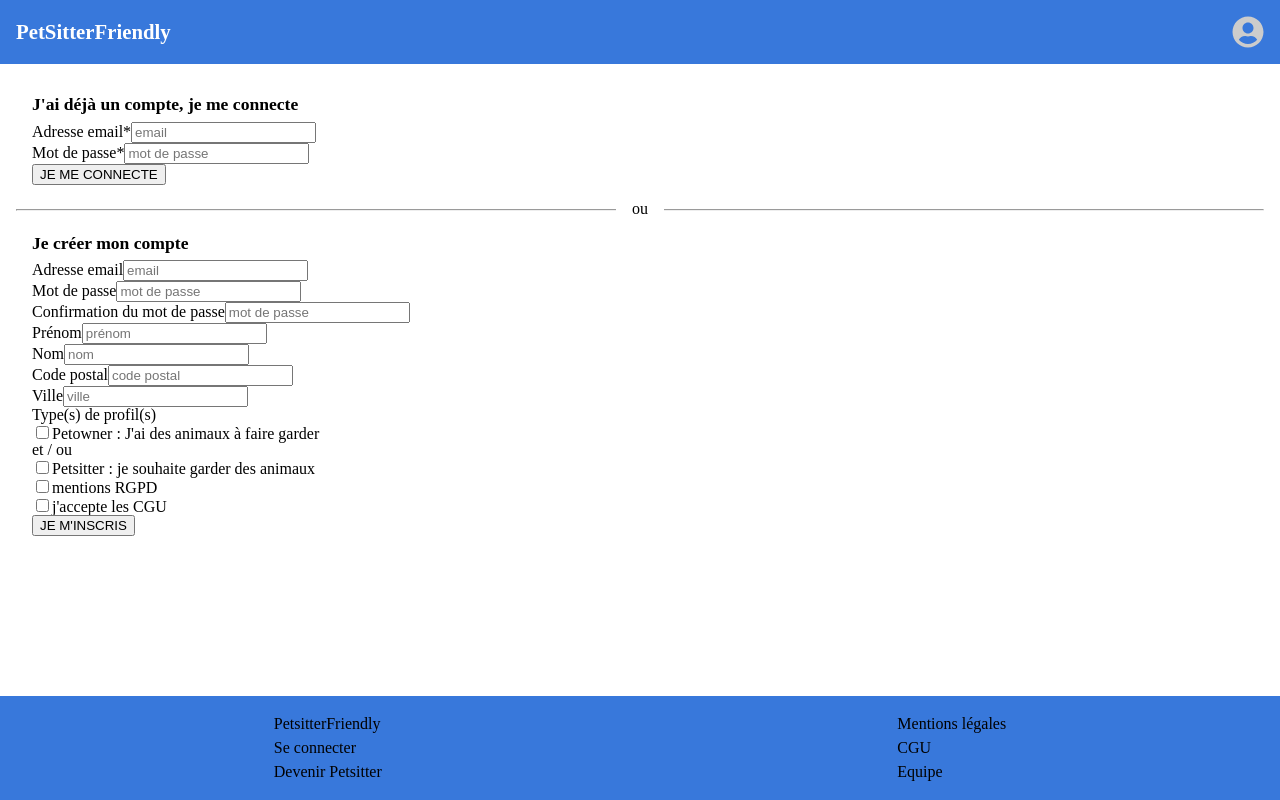
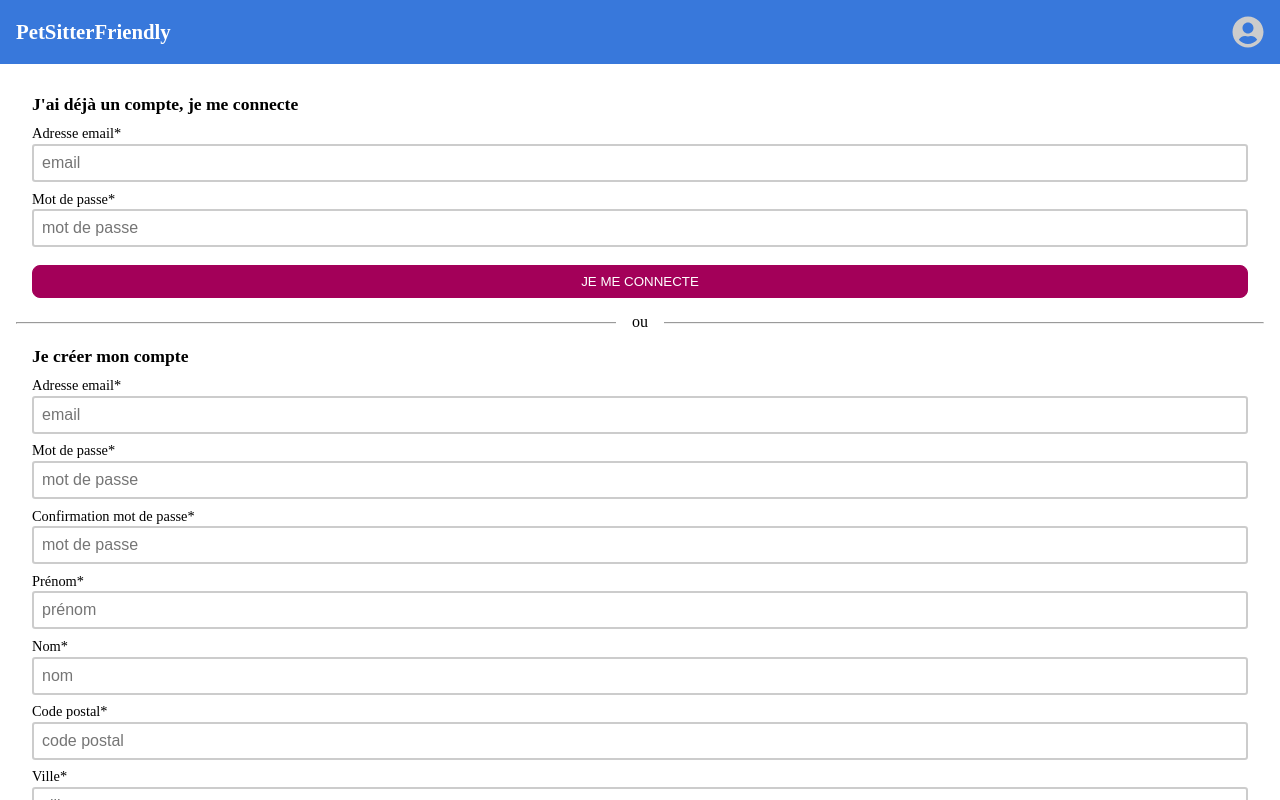
Before and after one commit to Simon-Honore/PetsitTop-Front, a React (Vite) app: page /identification in a window 1280 px wide. Both pictures are taken after a click on the button "CONTINUER". Shown: the top 800 px of the page. Built offline with nearby package versions, Linux system fonts and the light colour scheme.

Commit message:
feat(app): create filed checkbox componant and identification page completed

```diff
--- a/src/components/Field/Field.jsx
+++ b/src/components/Field/Field.jsx
@@ -16,7 +16,7 @@ function Field({
     <div className={cn('field', { 'field--has-content': value.length > 0 })}>
       <label
         htmlFor={inputId}
-        className="field-label"
+        className="field__label"
       >
         {label}
       </label>
@@ -25,7 +25,7 @@ function Field({
         value={value}
         id={inputId}
         type={type}
-        className="field-input"
+        className="field__input"
         placeholder={placeholder}
         name={name}
       />
--- a/src/components/Field/Field.scss
+++ b/src/components/Field/Field.scss
@@ -0,0 +1,17 @@
+.field {
+	padding: 0.3rem 0;
+	display: flex;
+	flex-direction: column;
+
+	&__label {
+		font-size: 0.9rem;
+		margin-bottom: 0.2rem;
+	}
+
+	&__input {
+		border: 2px solid #ccc;
+		border-radius: 0.2rem;
+		font-size: 1rem;
+		padding: 0.5rem;
+	}
+}
--- /dev/null
+++ b/src/components/FieldCheckbox/FieldCheckbox.jsx
@@ -0,0 +1,43 @@
+import { string } from 'prop-types';
+import cn from 'classnames';
+import './FieldCheckbox.scss';
+
+// == Composant
+function FieldCheckbox({
+  label,
+  name,
+  value,
+}) {
+  const inputId = `field-${name}`;
+
+  return (
+    <div className={cn('field-checkbox', { 'field-checkbox--has-content': value.length > 0 })}>
+      <input
+        value={value}
+        id={inputId}
+        type="checkbox"
+        className="field-checkbox__input"
+        name={name}
+      />
+
+      <label
+        htmlFor={inputId}
+        className="field-checkbox__label"
+      >
+        {label}
+      </label>
+    </div>
+  );
+}
+
+FieldCheckbox.propTypes = {
+  label: string.isRequired,
+  value: string,
+  name: string.isRequired,
+};
+
+FieldCheckbox.defaultProps = {
+  value: '',
+};
+
+export default FieldCheckbox;
--- a/src/pages/Home/Home.scss
+++ b/src/pages/Home/Home.scss
@@ -27,7 +27,6 @@
 			@include btn;
 			background-color: $color-btn;
 			color: white;
-			width: 10rem;
 		}
 
 		&__btn__link {
--- a/src/pages/Identification/FormCreateAccount/FormCreateAccount.jsx
+++ b/src/pages/Identification/FormCreateAccount/FormCreateAccount.jsx
@@ -1,4 +1,6 @@
 import { useState } from 'react';
+import Field from '../../../components/Field/Field';
+import FieldCheckbox from '../../../components/FieldCheckbox/FieldCheckbox';
 import './FormCreateAccount.scss';
 
 function FormCreateAccount() {
@@ -15,90 +17,92 @@ function FormCreateAccount() {
       </h3>
 
       <form className="createAccount__form">
-        <div>
-          <label>Adresse email</label>
-          <input type="email" placeholder="email" />
-        </div>
+        <Field
+          label="Adresse email*"
+          type="email"
+          name="createAccount-email"
+          placeholder="email"
+        />
 
+        {/* on click, see the rest of the form  */}
         {!continueCreating
           ? (
-            <div>
-              <button type="button" onClick={handleClickContinue}>CONTINUER</button>
-              {/* on click, see the rest of the form  */}
-            </div>
+            <button
+              type="button"
+              className="createAccount__btn createAccount__btn--continue"
+              onClick={handleClickContinue}
+            >
+              CONTINUER
+            </button>
           )
           : (
+            <div>
+              <Field
+                label="Mot de passe*"
+                type="password"
+                name="createAccount-password"
+                placeholder="mot de passe"
+              />
 
-            <div>
-              <div>
-                <label>Mot de passe</label>
-                <input type="password" placeholder="mot de passe" />
+              <Field
+                label="Confirmation mot de passe*"
+                type="password"
+                name="createAccount-password-confirm"
+                placeholder="mot de passe"
+              />
+
+              <Field
+                label="Prénom*"
+                name="createAccount-firstName"
+                placeholder="prénom"
+              />
+
+              <Field
+                label="Nom*"
+                name="createAccount-lastName"
+                placeholder="nom"
+              />
+
+              <Field
+                label="Code postal*"
+                name="createAccount-zipCode"
+                placeholder="code postal"
+              />
+
+              <Field
+                label="Ville*"
+                name="createAccount-city"
+                placeholder="ville"
+              />
+
+              <fieldset className="createAccount__fieldset">
+                <legend className="createAccount__fieldset__legend">Type(s) de profil(s)*</legend>
+                <FieldCheckbox
+                  label="Petowner : J'ai des animaux à faire garder"
+                  name="createAccount-role--petowner"
+                />
+
+                <p className="createAccount__fieldset__separator">et / ou</p>
+
+                <FieldCheckbox
+                  label="Petsitter : je souhaite garder des animaux"
+                  name="createAccount-role--petsitter"
+                />
+              </fieldset>
+
+              <div className="createAccount__policy">
+                <FieldCheckbox
+                  label="mentions RGPD*"
+                  name="createAccount-rgpd"
+                />
+
+                <FieldCheckbox
+                  label="J'accepte les CGU*"
+                  name="createAccount-cgu"
+                />
               </div>
 
-              <div>
-                <label>Confirmation du mot de passe</label>
-                <input type="password" placeholder="mot de passe" />
-              </div>
-
-              <div>
-                <div>
-                  <label>Prénom</label>
-                  <input type="text" placeholder="prénom" />
-                </div>
-
-                <div>
-                  <label>Nom</label>
-                  <input type="text" placeholder="nom" />
-                </div>
-              </div>
-
-              <div>
-                <div>
-                  <label>Code postal</label>
-                  <input type="text" placeholder="code postal" />
-                </div>
-
-                <div>
-                  <label>Ville</label>
-                  <input type="text" placeholder="ville" />
-                </div>
-              </div>
-
-              <fieldset>
-                <legend>Type(s) de profil(s)</legend>
-                <div>
-                  <input type="checkbox" name="" id="petOwner" />
-                  <label htmlFor="petOwner">
-                    Petowner : J&#39;ai des animaux à faire garder
-                  </label>
-                </div>
-
-                <div>
-                  <p>et / ou</p>
-                  <input type="checkbox" name="" id="petSitter" />
-                  <label htmlFor="petSitter">
-                    Petsitter : je souhaite garder des animaux
-                  </label>
-                </div>
-              </fieldset>
-
-              <div>
-                <input type="checkbox" name="" id="rgpd" />
-                <label htmlFor="rgpd">
-                  mentions RGPD
-                </label>
-              </div>
-
-              <div>
-                <input type="checkbox" name="" id="cgu" />
-                <label htmlFor="cgu">
-                  j&#39;accepte les CGU
-                </label>
-              </div>
-
-              <div>
-                <button type="submit">JE M&#39;INSCRIS</button>
-              </div>
+              <button type="submit" className="createAccount__btn">JE M&#39;INSCRIS</button>
             </div>
           )}
       </form>
--- a/src/pages/Identification/FormCreateAccount/FormCreateAccount.scss
+++ b/src/pages/Identification/FormCreateAccount/FormCreateAccount.scss
@@ -6,4 +6,34 @@
 		font-weight: bold;
 		margin-bottom: 0.5rem;
 	}
+
+	&__btn {
+		@include btn;
+		background-color: $color-btn;
+		color: white;
+		margin-top: 0.8rem;
+		width: 100%;
+
+		&--continue {
+			background-color: white;
+			color: $color-btn;
+		}
+	}
+
+	&__fieldset {
+		margin: 1rem 0;
+
+		&__legend {
+			font-weight: bold;
+			margin-bottom: 0.5rem;
+		}
+
+		&__separator {
+			margin: 0.5rem 0;
+		}
+	}
+	&__policy {
+		font-size: 0.8rem;
+		line-height: 1.5rem;
+	}
 }
--- a/src/pages/Identification/FormLogin/FormLogin.jsx
+++ b/src/pages/Identification/FormLogin/FormLogin.jsx
@@ -12,18 +12,18 @@ function FormLogin() {
         <Field
           label="Adresse email*"
           type="email"
-          name="email"
+          name="login-email"
           placeholder="email"
         />
 
         <Field
           label="Mot de passe*"
           type="password"
-          name="password"
+          name="login-password"
           placeholder="mot de passe"
         />
 
-        <button type="submit">JE ME CONNECTE</button>
+        <button className="login__btn" type="submit">JE ME CONNECTE</button>
       </form>
     </section>
   );
--- a/src/pages/Identification/FormLogin/FormLogin.scss
+++ b/src/pages/Identification/FormLogin/FormLogin.scss
@@ -6,4 +6,12 @@
 		font-weight: bold;
 		margin-bottom: 0.5rem;
 	}
+
+	&__btn {
+		@include btn;
+		background-color: $color-btn;
+		color: white;
+		margin-top: 0.8rem;
+		width: 100%;
+	}
 }
--- a/src/styles/utils/_mixins.scss
+++ b/src/styles/utils/_mixins.scss
@@ -2,5 +2,5 @@
 	padding: 0.5rem;
 	border: 1px solid $color-btn;
 	border-radius: 0.5rem;
-	font-weight: bold;
+	width: 10rem;
 }
```
Also changed, not shown: src/components/FieldCheckbox/FieldCheckbox.scss (added).
